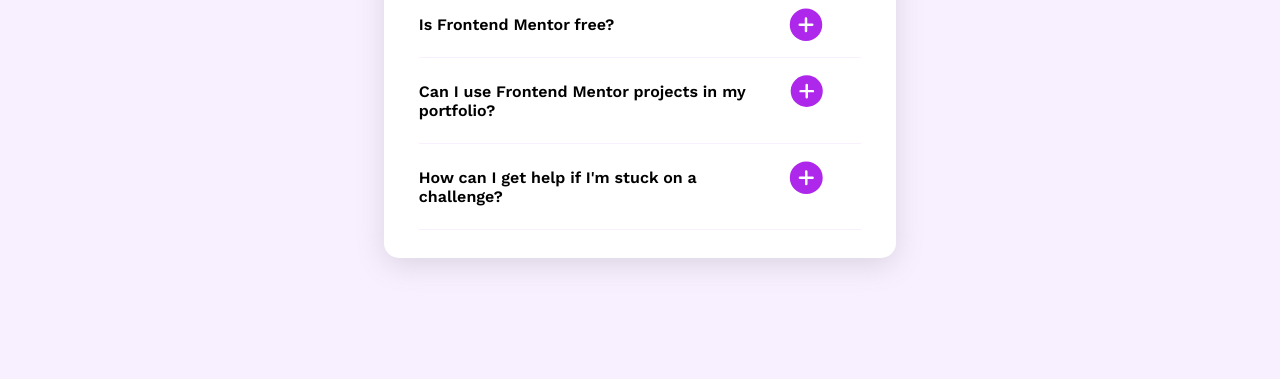
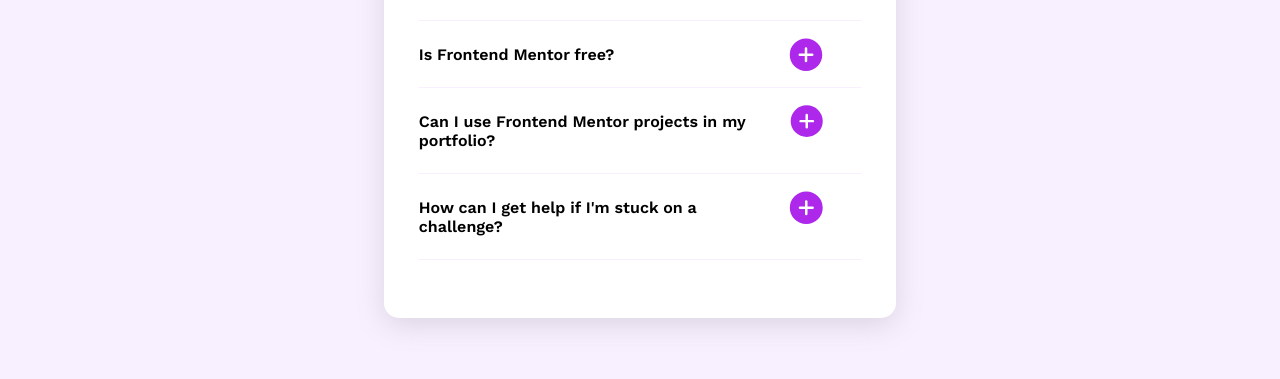
Before and after one commit to fmanjencic/Dynamic-FAQ-Accordion, a plain HTML site: page index.html in a window 1280 px wide. Shown: the part 421-800 px from the top of the page. Drawn offline with nearby package versions, Linux system fonts and the light colour scheme.

Commit message:
Updated margins for accuracy

```diff
--- a/style.css
+++ b/style.css
@@ -14,10 +14,10 @@ body {
    margin-top: 15%;
    height: auto;
    background-color: #fff;
-   padding: 20px 35px;
+   padding: 50px 35px;
    border-radius: 15px;
    box-shadow: rgba(100, 100, 111, 0.2) 0px 7px 29px 0px;
-   padding-top: 0px;
+   padding-top: 30px;
 }
 
 .dd-entry {
```
